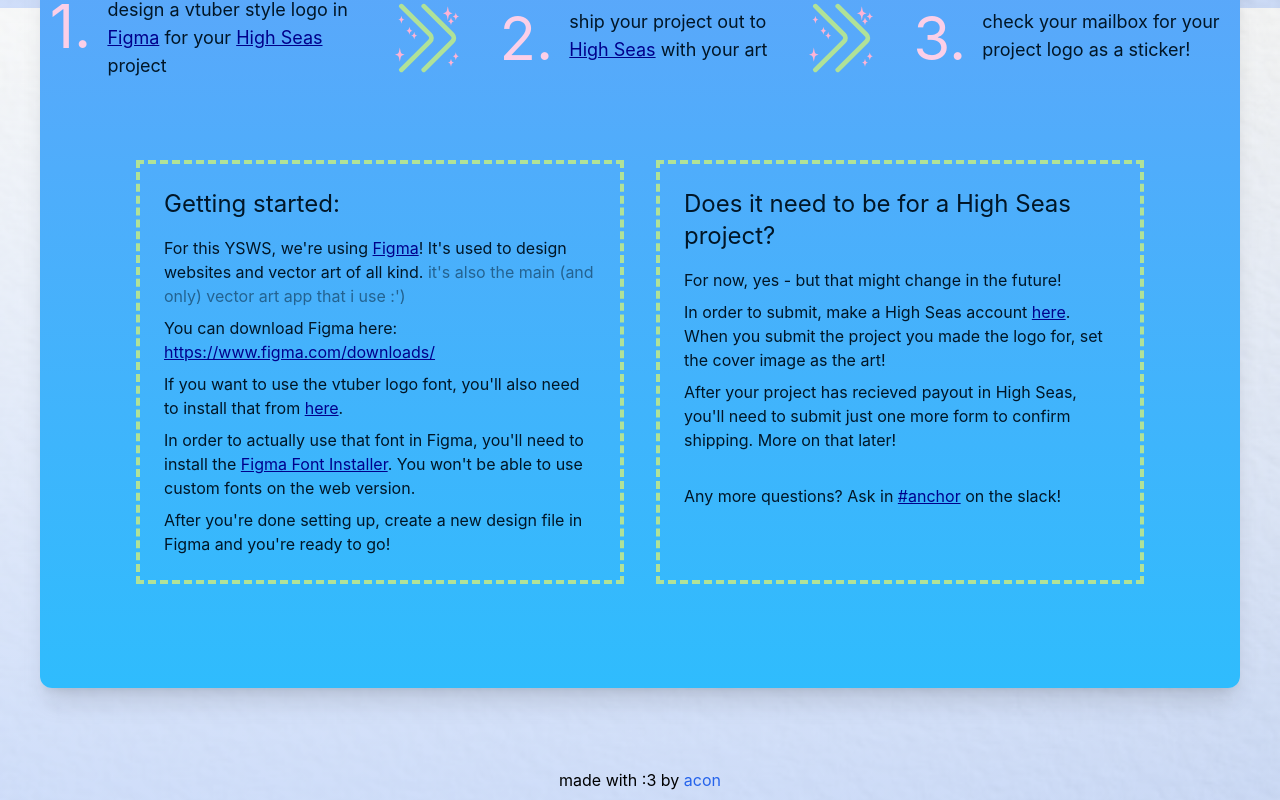
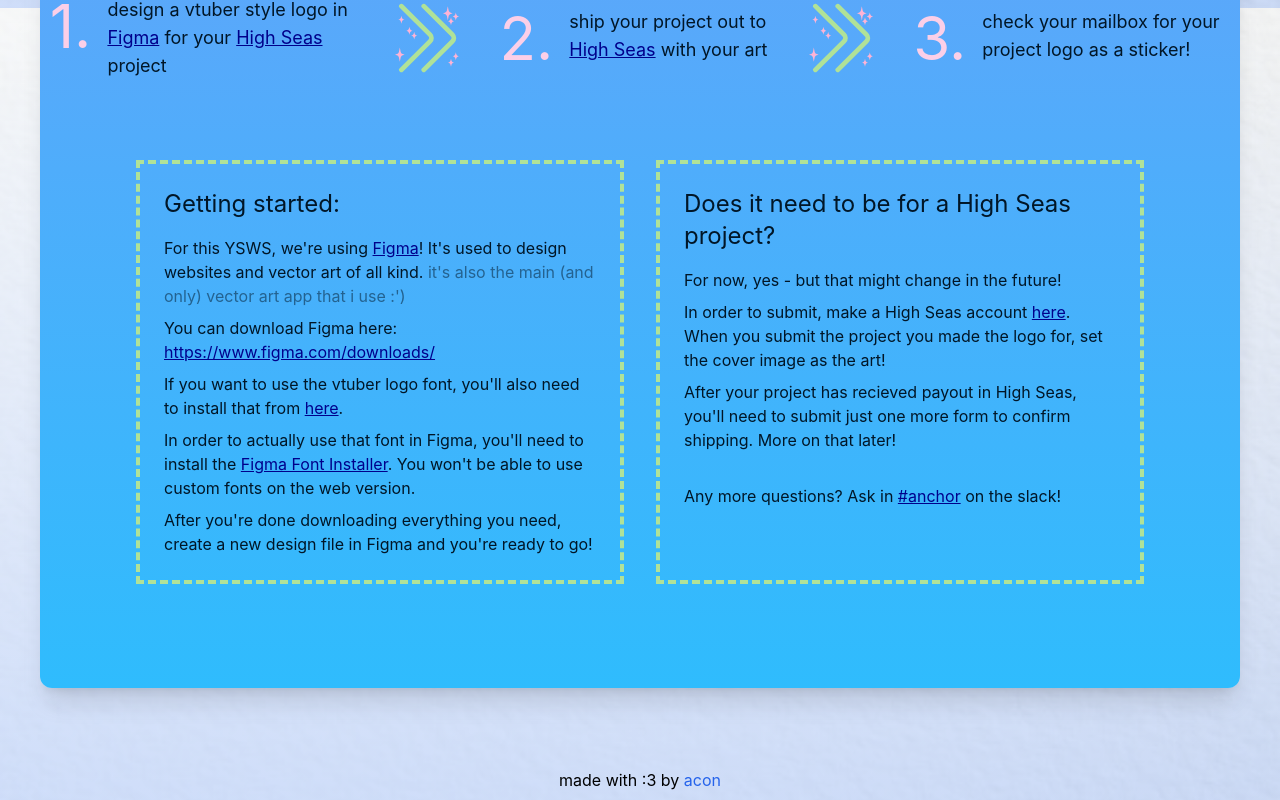
Before and after one commit to hackclub/anchor, a React (Create React App) app: page / in a window 1280 px wide. Shown: the part 792-1592 px from the top of the page. Built offline with nearby package versions, Linux system fonts and the light colour scheme.

Commit message:
logo edit/copy edit

```diff
--- a/src/App.js
+++ b/src/App.js
@@ -62,7 +62,7 @@
               <p className="mt-2"></p>
               <p className="mt-2">If you want to use the vtuber logo font, you'll also need to install that from <a href="https://www.freefontdownload.org/en/fot-yuruka-std.font" className="link" target="_blank" rel="noopenner noreferrer">here</a>.</p>
               <p className="mt-2">In order to actually use that font in Figma, you'll need to install the <a href="https://www.figma.com/downloads/" className="link" target="_blank" rel="noopenner noreferrer">Figma Font Installer</a>. You won't be able to use custom fonts on the web version.</p>
-              <p className="mt-2">After you're done setting up, create a new design file in Figma and you're ready to go!</p>
+              <p className="mt-2">After you're done downloading everything you need, create a new design file in Figma and you're ready to go!</p>
             </div>
             <div className="border-4 border-[#B0E298] border-dashed p-6">
               <p className="text-2xl">Does it need to be for a High Seas project?</p>
```
Also changed, not shown: public/logo.svg.
